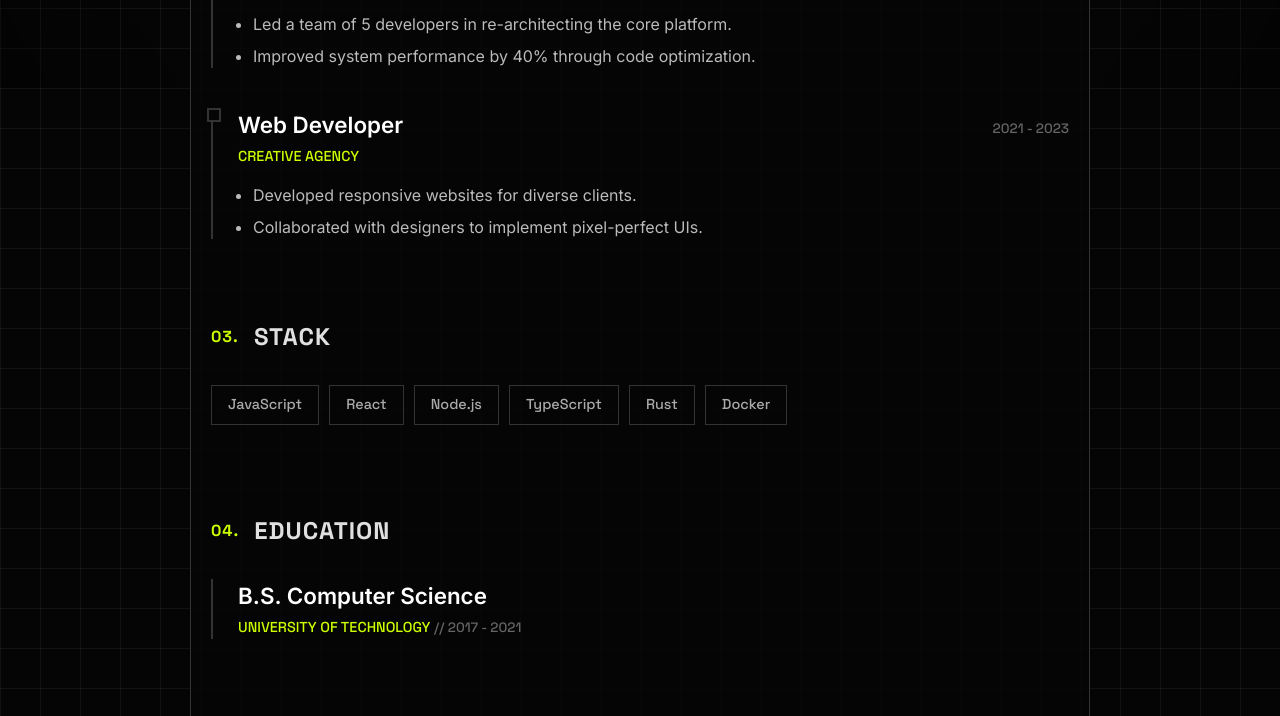
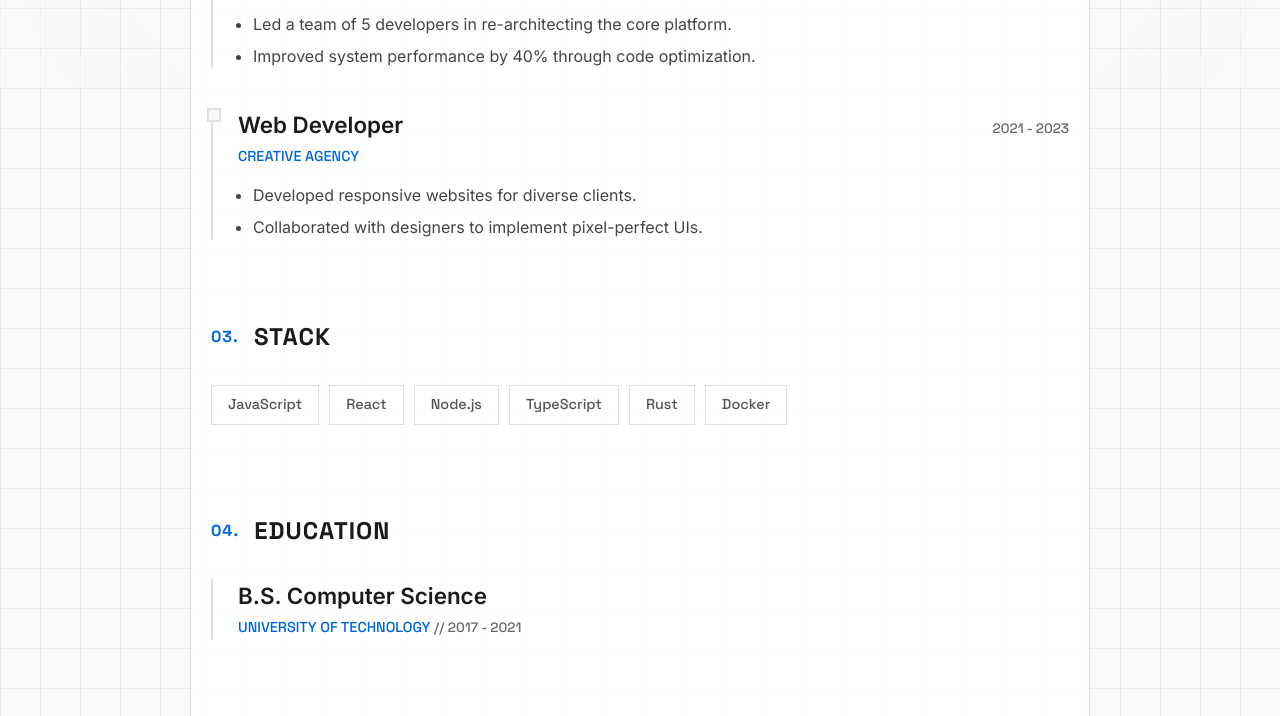
Before and after one commit to touchmyfulcrum/touchmyfulcrum.github.io, a plain HTML site: page index.html in a window 1280 px wide. Shown: the part 712-1428 px from the top of the page. Drawn offline with Linux system fonts and the light colour scheme.

Commit message:
switch to light theme

```diff
--- a/style.css
+++ b/style.css
@@ -1,12 +1,12 @@
 :root {
-    --bg-color: #050505;
-    --text-color: #e0e0e0;
-    --accent-color: #ccff00; /* Acid Green */
-    --accent-dim: rgba(204, 255, 0, 0.1);
-    --border-color: #333;
-    --grid-color: rgba(255, 255, 255, 0.05);
+    --bg-color: #f8f9fa;
+    --text-color: #1a1a1a;
+    --accent-color: #0066cc; /* Tech Blue */
+    --accent-dim: rgba(0, 102, 204, 0.1);
+    --border-color: #e0e0e0;
+    --grid-color: rgba(0, 0, 0, 0.05);
     --font-main: 'Inter', sans-serif;
-    --font-mono: 'Space Grotesk', monospace; /* Using Space Grotesk as the display/mono feel */
+    --font-mono: 'Space Grotesk', monospace;
 }
 
 * {
@@ -28,7 +28,7 @@ body {
     background-size: 40px 40px;
 }
 
-/* Scanline/Grid Overlay */
+/* Scanline/Grid Overlay - Adjusted for Light Mode */
 .grid-overlay {
     position: fixed;
     top: 0;
@@ -36,7 +36,7 @@ body {
     width: 100%;
     height: 100%;
     pointer-events: none;
-    background: radial-gradient(circle at 50% 50%, transparent 80%, #000 150%);
+    background: radial-gradient(circle at 50% 50%, transparent 80%, rgba(255, 255, 255, 0.8) 150%);
     z-index: 1;
 }
 
@@ -48,7 +48,7 @@ body {
     z-index: 2;
     border-left: 1px solid var(--border-color);
     border-right: 1px solid var(--border-color);
-    background: rgba(5, 5, 5, 0.8);
+    background: rgba(255, 255, 255, 0.95);
     min-height: 100vh;
 }
 
@@ -83,7 +83,7 @@ h1 {
 .subtitle {
     font-family: var(--font-mono);
     font-size: 1.1rem;
-    color: #888;
+    color: #555;
     margin: 0 0 30px 0;
     text-transform: uppercase;
     letter-spacing: 1px;
@@ -111,7 +111,7 @@ h1 {
 
 .contact-info a:hover {
     background: var(--accent-color);
-    color: #000;
+    color: #fff;
     border-color: var(--accent-color);
     font-weight: bold;
 }
@@ -180,7 +180,7 @@ h3 {
     margin: 0;
     font-size: 1.4rem;
     font-weight: 600;
-    color: #fff;
+    color: var(--text-color);
 }
 
 .date {
@@ -204,7 +204,7 @@ ul {
 
 li {
     margin-bottom: 8px;
-    color: #bbb;
+    color: #444;
 }
 
 /* Skills */
@@ -221,14 +221,14 @@ li {
     border: 1px solid var(--border-color);
     padding: 8px 16px;
     font-size: 0.9rem;
-    color: #aaa;
+    color: #555;
     transition: all 0.2s;
     cursor: crosshair;
 }
 
 .skills-list li:hover {
     background: var(--text-color);
-    color: #000;
+    color: #fff;
     border-color: var(--text-color);
 }
 
@@ -239,7 +239,7 @@ footer {
     text-align: center;
     font-family: var(--font-mono);
     font-size: 0.8rem;
-    color: #555;
+    color: #888;
 }
 
 .blink {
```
